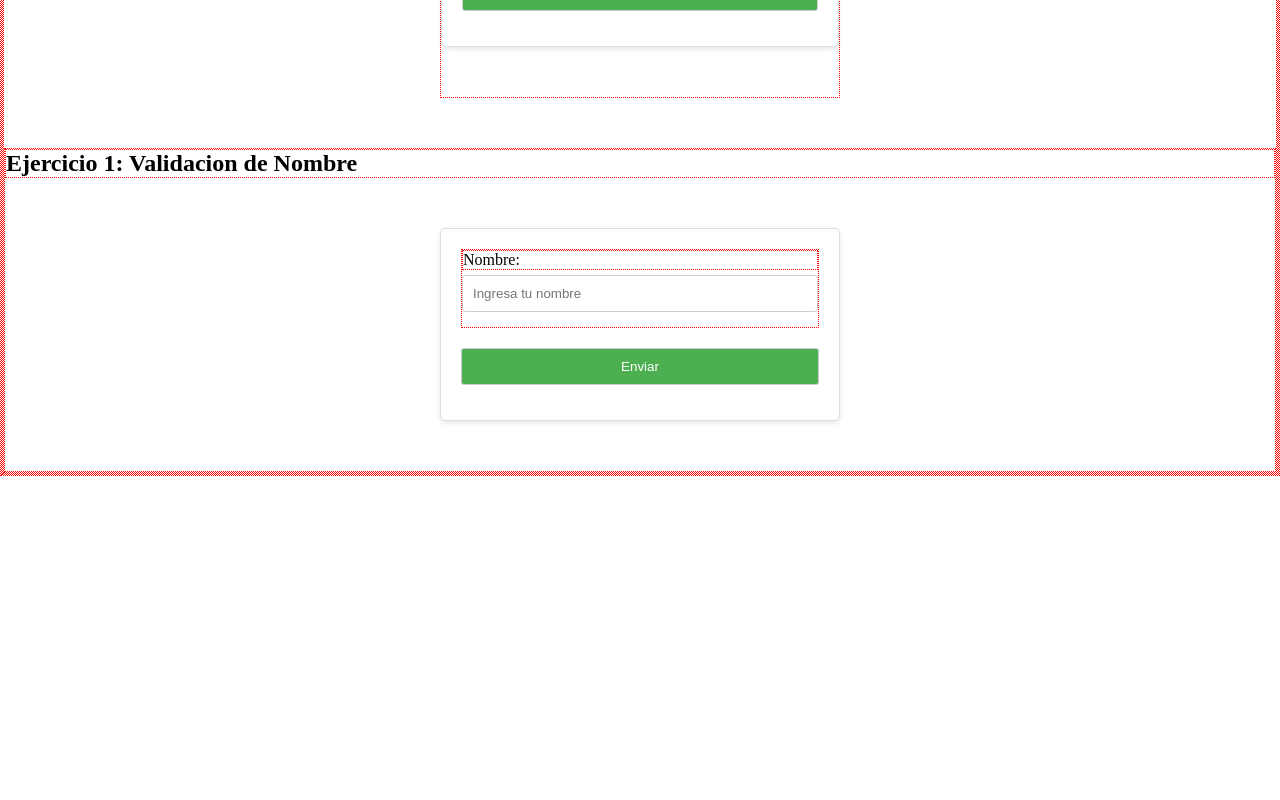
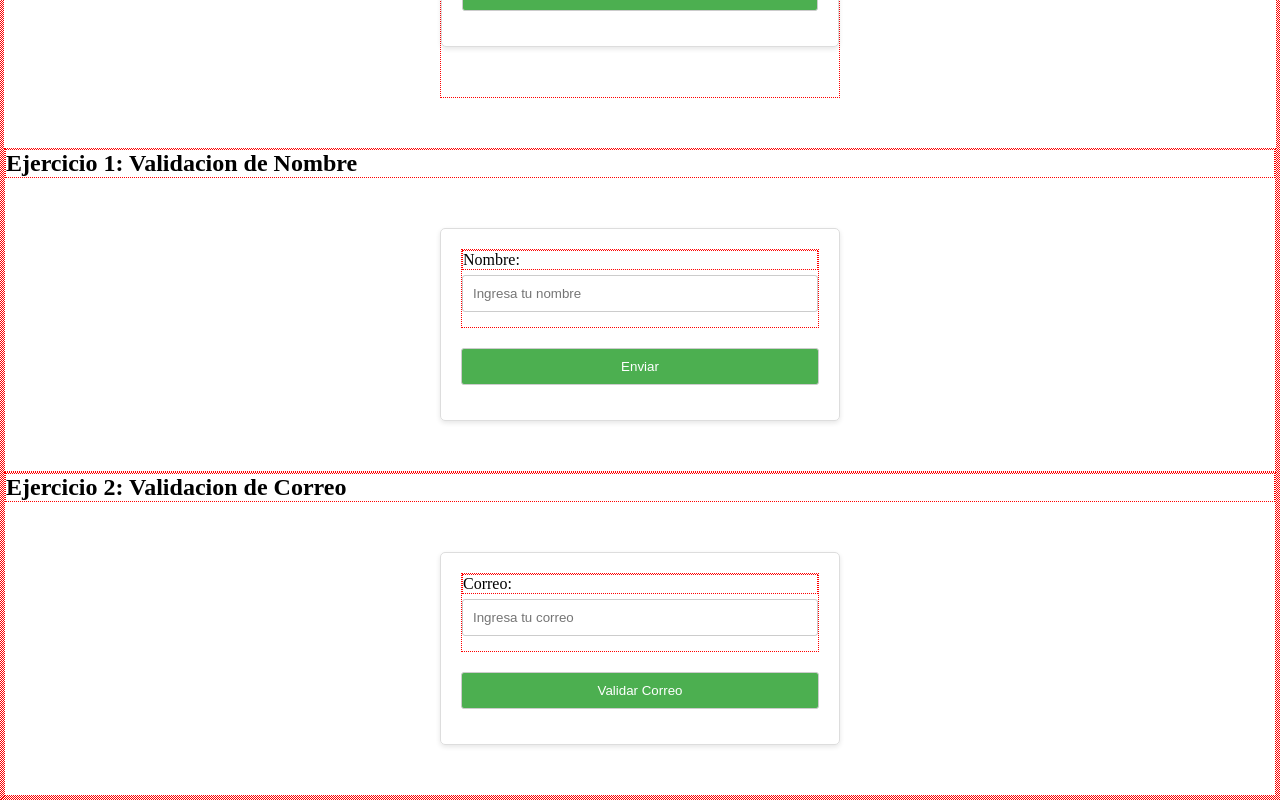
Before and after one commit to EsneiderCdD/Reto2de365, a React (Vite) app: page / in a window 1280 px wide. Shown: the part 488-1288 px from the top of the page. Before the commit the page ends 964 px from the top, so only its background shows below. Built offline with nearby package versions, Linux system fonts and the light colour scheme.

Commit message:
Ejercicio 2

```diff
--- a/src/App.jsx
+++ b/src/App.jsx
@@ -69,6 +69,42 @@ function App() {
     setNameExercise1("");
   }
 
+  {/* EJERCICIO 2 */}
+  {/* Creamos los estados para almacenar entradas y errores */}
+  const [emailExercise2, setEmailExercise2] = useState("");
+  const [errorEmailExercise2, setErrorEmailExercise2] = useState ("");
+
+  {/* Creamos el manejador de cambios para el input */}
+  const handleChangeExercise2 = (e) => {
+    setEmailExercise2(e.target.value);
+    if (errorEmailExercise2) setErrorEmailExercise2("");
+  };
+
+  {/* Creamos el manejador de envio del formulario */}
+  const handleSubmitEmailExercise2 = (e) => {
+    e.preventDefault();
+
+  //Expresion regular para valida correos electronicos
+   const emailRegex = /^[^\s@]+@[^\s@]+\.[^\s@]+$/;
+
+  if (!emailExercise2.trim()) {
+    setErrorEmailExercise2("El correo no puede estar vacío");
+    return;
+  }
+
+  if (!emailRegex.test(emailExercise2)) {
+    setErrorEmailExercise2("El correo ingresado no es valido");
+    return;
+  }
+
+  alert (`¡Correo valido! Correo ingresado: ${emailExercise2}`);
+  setEmailExercise2("");
+  };
+
+
+
+
+
 
   return (
     <div>
@@ -132,8 +168,28 @@ function App() {
             }
           </div>
           <button type="submit">Enviar</button>
+        </form>
+      </div>
 
+      <div> {/*EJERCICIO 2 */}
+        <h2>Ejercicio 2: Validacion de Correo</h2>
+        <form onSubmit={handleSubmitEmailExercise2}>
+          <div style={{ marginBottom: "20px" }}>
+            <label htmlFor="emailExercise2">Correo:</label>
+            <input
+              type="text"
+              id="emailExercise2"
+              name="emailExercise2"
+              value={emailExercise2}
+              onChange={handleChangeExercise2}
+              placeholder="Ingresa tu correo"
+            />
+            {errorEmailExercise2 && <p style={{ color: "red" }}>{errorEmailExercise2}</p>}
+
+          </div>
+          <button type="submit">Validar Correo</button>
         </form>
+
 
       </div>
 
```
